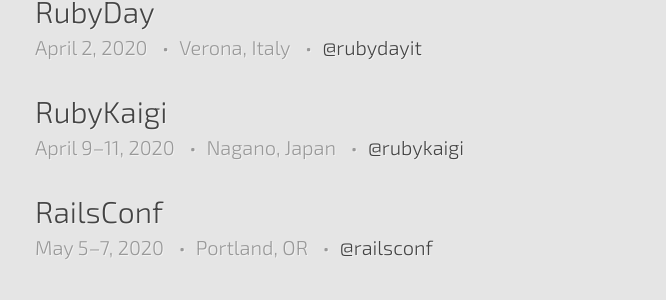
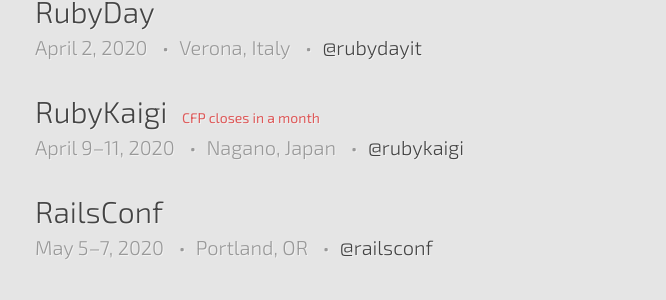
Before and after one commit to ruby-conferences/ruby-conferences.github.io, a Jekyll site: the page built from index.html, in a window 1280 px wide. Shown: the part 869-1169 px from the top of the page, without its empty margins (205-871 px from the left). Built offline with Jekyll 4.4.1, drawn with Linux system fonts in a browser that asks for light colours.

Commit message:
Add RubyKaigi 2020 CFP date

```diff
--- a/_data/conferences.yml
+++ b/_data/conferences.yml
@@ -1869,6 +1869,8 @@
   end_date: 2020-04-11
   url: https://rubykaigi.org/2020
   twitter: rubykaigi
+  cfp_phrase: CFP closes
+  cfp_date: 2020-01-14
 
 - name: RailsConf
   location: Portland, OR
```
